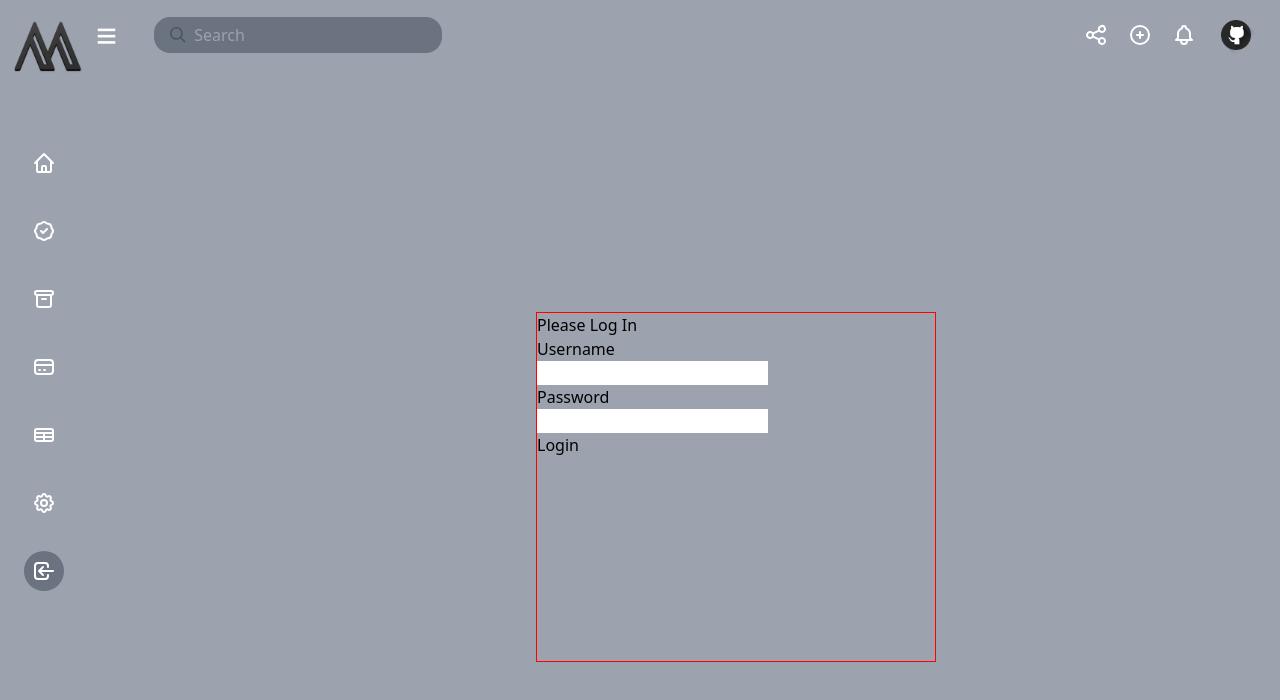
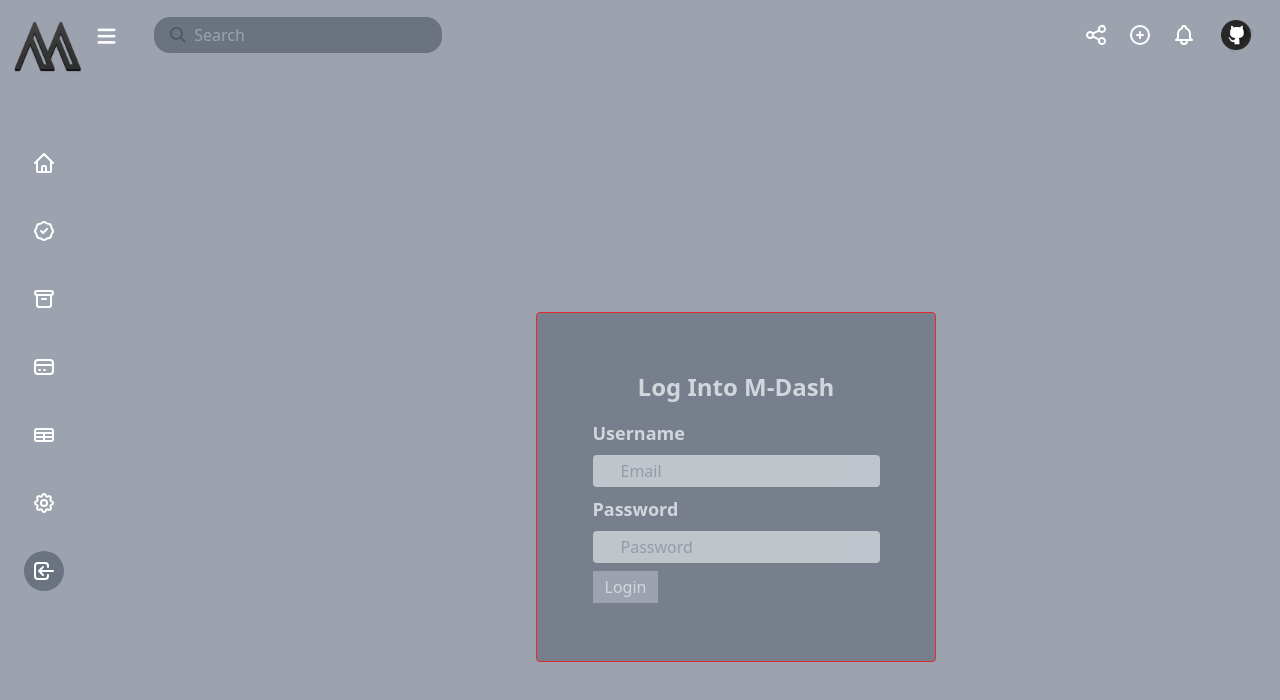
Before and after one commit to Materialfy/M-Dash-React, a React (Create React App) app: page /login in a window 1280 px wide. Shown: the top 700 px of the page. Built offline with nearby package versions, Linux system fonts and the light colour scheme.

Commit message:
added some css to login

```diff
--- a/src/index.css
+++ b/src/index.css
@@ -16,7 +16,16 @@
     @apply text-gray-500
 }
 .login-wrapper {
-    @apply flex flex-col h-[350px] w-[400px]
+    @apply flex flex-col h-[350px] w-[400px] justify-center items-center
+}
+.text-header {
+    @apply font-bold text-2xl text-gray-200
+}
+.text-sub {
+    @apply font-semibold text-lg text-gray-200
+}
+.input-bar {
+    @apply py-1 px-7 bg-gray-200 opacity-80 rounded
 }
 .tester {
     border:1px solid red;
--- a/src/pages/login.js
+++ b/src/pages/login.js
@@ -3,19 +3,19 @@ import React from 'react'
 export default function login() {
     return (
         <div className='grid h-screen w-screen content-center justify-center'>
-            <div className='login-wrapper tester'>
-                <h1 className=''>Please Log In</h1>
+            <div className='login-wrapper rounded globalmainbg-color tester opacity-75'>
+                <h1 className='my-2 text-lg text-header'>Log Into M-Dash</h1>
                 <form>
                     <label>
-                        <p>Username</p>
-                        <input type='text' />
+                        <p className='my-2 text-sub'>Username</p>
+                        <input className='input-bar text-gray-400' type='text' placeholder='Email' />
                     </label>
                     <label>
-                        <p>Password</p>
-                        <input type='password' />
+                        <p className='my-2 text-sub'>Password</p>
+                        <input className='input-bar text-gray-400' type='password' placeholder='Password' />
                     </label>
                     <div>
-                        <button type='submit'>Login</button>
+                        <button className='my-2 px-3 py-1 bg-gray-400 text-gray-200' type='submit'>Login</button>
                     </div>
                 </form>
             </div>
```
